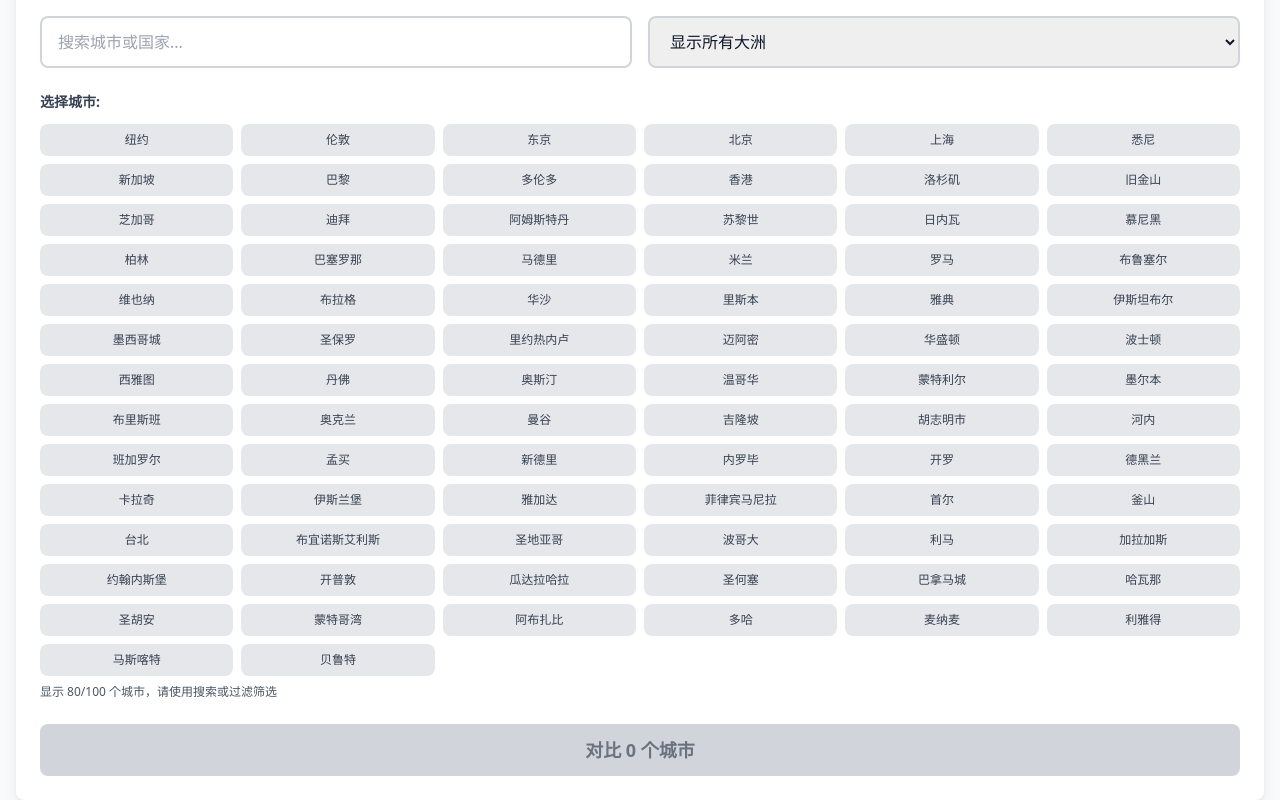
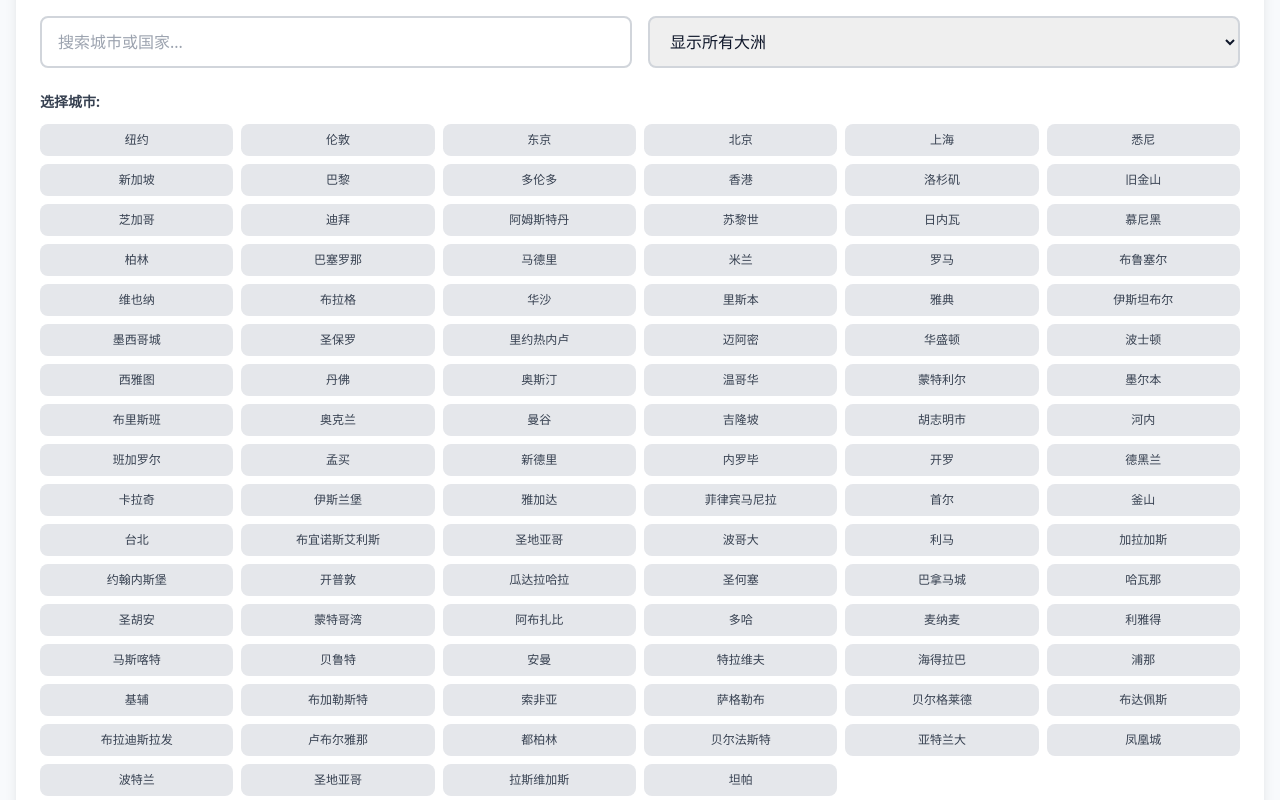
Before and after one commit to qing4132/whichcity, a Next.js app: page / in a window 1280 px wide. Shown: the part 360-1160 px from the top of the page. Built offline with nearby package versions, Linux system fonts and the light colour scheme.

Commit message:
feat: display all 100 cities and use consistent Chinese descriptions for all languages

```diff
--- a/components/CityComparison.tsx
+++ b/components/CityComparison.tsx
@@ -58,7 +58,7 @@ const TRANSLATIONS: Record<Locale, Record<string, string>> = {
     allContinents: "显示所有大洲",
     selectedCities: "已选择城市 ({selected}/{max}):",
     chooseCity: "选择城市:",
-    showingCities: "显示 80/{total} 个城市，请使用搜索或过滤筛选",
+    showingCities: "显示 100/{total} 个城市，请使用搜索或过滤筛选",
     compareCities: "对比 {count} 个城市",
     clear: "清除",
     needAtLeastTwoCities: "请选择至少2个城市进行对比",
@@ -109,7 +109,7 @@ const TRANSLATIONS: Record<Locale, Record<string, string>> = {
     allContinents: "All continents",
     selectedCities: "Selected cities ({selected}/{max}):",
     chooseCity: "Choose cities:",
-    showingCities: "Showing 80/{total} cities, use search or filters to narrow down",
+    showingCities: "Showing 100/{total} cities, use search or filters to narrow down",
     compareCities: "Compare {count} cities",
     clear: "Clear",
     needAtLeastTwoCities: "Please select at least 2 cities to compare",
@@ -161,7 +161,7 @@ const TRANSLATIONS: Record<Locale, Record<string, string>> = {
     allContinents: "すべての大陸",
     selectedCities: "選択済み都市 ({selected}/{max}):",
     chooseCity: "都市を選択:",
-    showingCities: "80/{total}都市を表示中。検索またはフィルターをご利用ください",
+    showingCities: "100/{total}都市を表示中。検索またはフィルターをご利用ください",
     compareCities: "{count}都市を比較",
     clear: "クリア",
     needAtLeastTwoCities: "比較するには少なくとも2都市を選択してください",
@@ -213,7 +213,7 @@ const TRANSLATIONS: Record<Locale, Record<string, string>> = {
     allContinents: "Todos los continentes",
     selectedCities: "Ciudades seleccionadas ({selected}/{max}):",
     chooseCity: "Elegir ciudades:",
-    showingCities: "Mostrando 80/{total} ciudades, usa búsqueda o filtros",
+    showingCities: "Mostrando 100/{total} ciudades, usa búsqueda o filtros",
     compareCities: "Comparar {count} ciudades",
     clear: "Limpiar",
     needAtLeastTwoCities: "Selecciona al menos 2 ciudades para comparar",
@@ -585,15 +585,7 @@ export default function CityComparison() {
   };
 
   const getLocalizedDescription = (city: City, salary: number): string => {
-    if (locale === "zh") return city.description;
-    const yearlySavings = salary - city.costOfLiving * 12;
-    return t("descriptionTemplate", {
-      city: getCityLabel(city),
-      country: getCountryLabel(city.country),
-      income: formatCurrency(salary),
-      cost: formatCurrency(city.costOfLiving),
-      savings: formatCurrency(yearlySavings),
-    });
+    return city.description;
   };
 
   const continents = [...new Set(cities.map((c) => c.continent))].sort();
@@ -1042,7 +1034,7 @@ export default function CityComparison() {
               {t("chooseCity")}
             </p>
             <div className="grid grid-cols-2 sm:grid-cols-3 md:grid-cols-4 lg:grid-cols-6 gap-2">
-              {filteredCities.slice(0, 80).map((city) => (
+              {filteredCities.slice(0, 100).map((city) => (
                 <button
                   key={city.id}
                   onClick={() => handleCitySelect(city.id.toString())}
```
